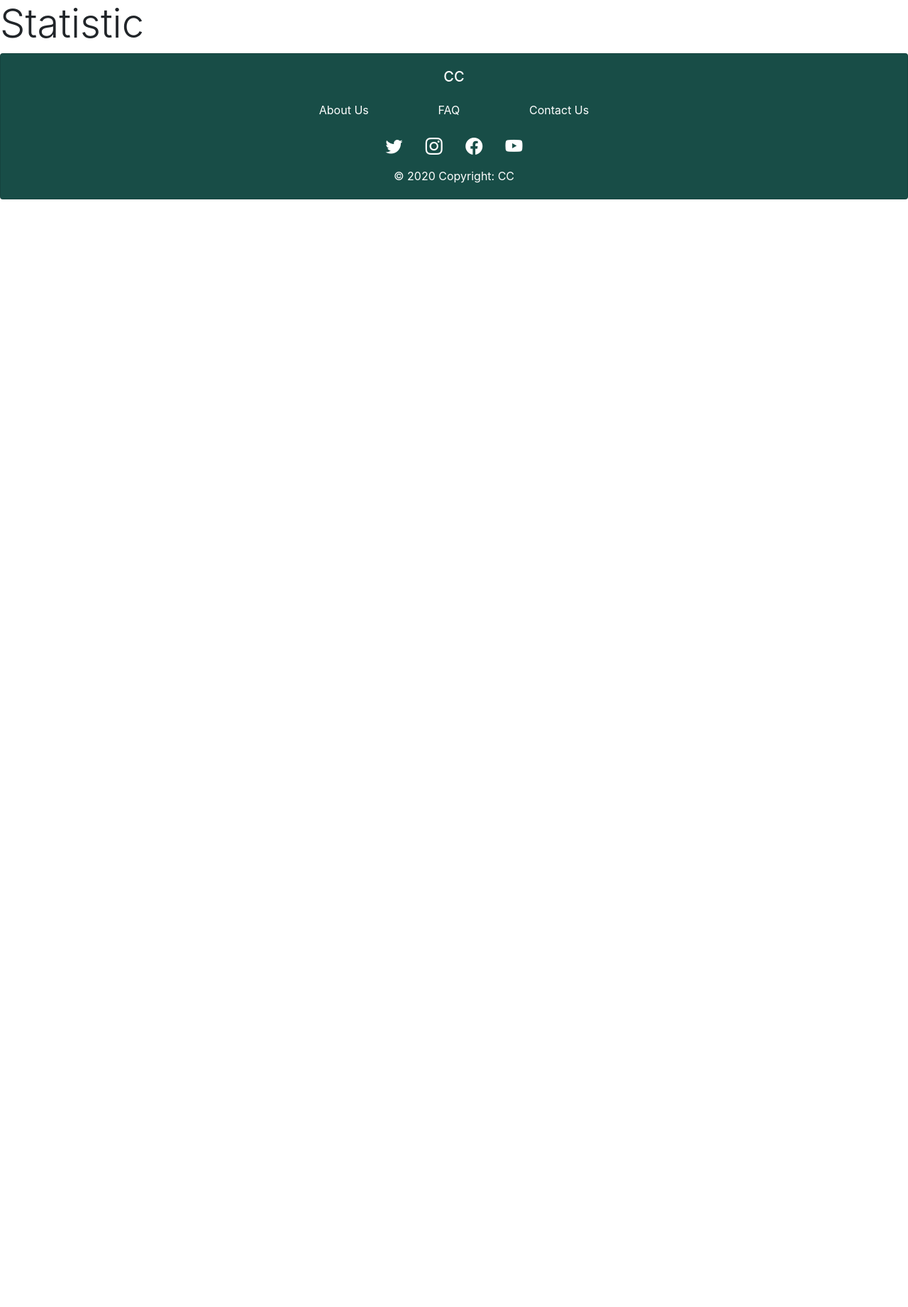
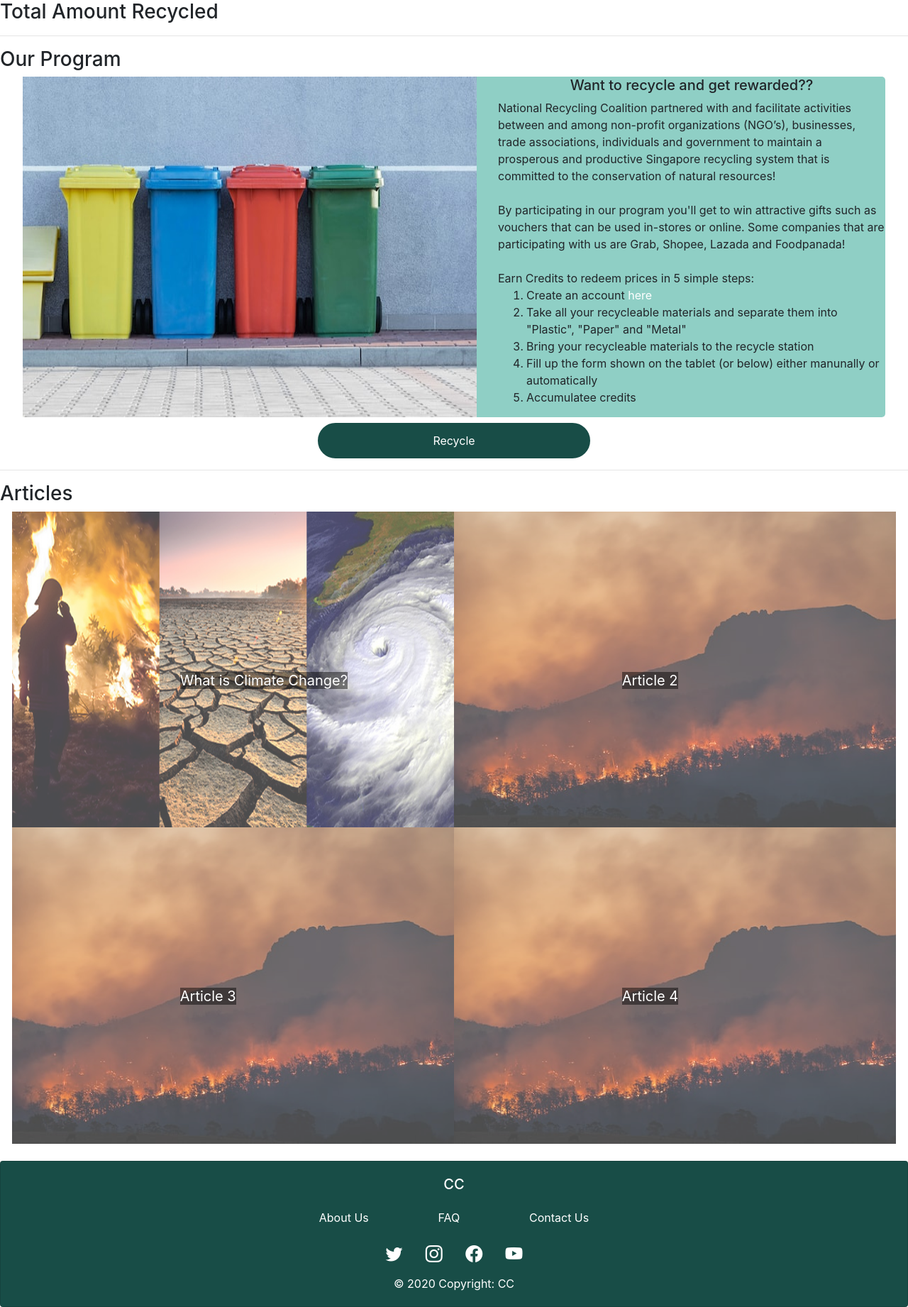
Before and after one commit to exfang/CodeOverFlow-Hackathon, a Flask app: page / in a window 1280 px wide. Shown: the part 56-1898 px from the top of the page at 71% size. Before the commit the page ends 337 px from the top, so only its background shows below. Run offline with Flask 2, Linux system fonts and the light colour scheme; some libraries are stand-ins or nearby versions.

Commit message:
home page updated as of 31/08/2022, 17:17

```diff
--- /dev/null
+++ b/static/CSS/home.css
@@ -0,0 +1,40 @@
+.program-content{
+    background-color: #00917b70;
+    border-radius: 5px;
+    width: 95%;
+    margin: auto;
+}
+
+.program-button{
+    width: 30%;
+    margin: auto;
+    height: 50%;
+}
+
+.program-button button{
+    background-color: #184D47;
+    width: 100%;
+    height:50px;
+    border: 2px solid #184D47;
+    border-radius: 500px;
+}
+
+.articles{
+    width: 95%;
+    margin: auto;
+}
+
+.articles a img{
+    width:100%;
+    height: 100%;
+    opacity: 70%;
+}
+
+.articles a span{
+    position: relative;
+    bottom:50%;
+    left:38%;
+    color: white;
+    background-color: rgba(0, 0, 0, 0.466);
+    font-size: 20px;
+}
--- a/templates/home.html
+++ b/templates/home.html
@@ -1,6 +1,61 @@
 {% extends "base.html" %}
 {% block title %}Home {% endblock %}
+{% block head %}
+<link rel="stylesheet" href="{{ url_for('static', filename='CSS/home.css')}}">
+{% endblock %}
 
 {% block content %}
-<h1 class="display-4">Statistic</h1>
+<h3>Total Amount Recycled</h3>
+<div>
+
+</div>
+<hr>
+<h3>Our Program</h3>
+<div class="program-content">
+    <div class="row my-2">
+        <img src="{{url_for('static', filename='Image/recycle-program.jpg')}}" atl="Image" class="col"></img>
+        <div class="col">
+            <h5 style="text-align: center;">Want to recycle and get rewarded??</h5>
+            National Recycling Coalition partnered with and facilitate activities between and among non-profit organizations (NGO’s),
+            businesses, trade associations, individuals and government to maintain a prosperous and productive Singapore recycling system that is committed to
+            the conservation of natural resources!
+            <br><br>
+            By participating in our program you'll get to win attractive gifts such as vouchers that can be used in-stores or online. Some companies that are
+            participating with us are Grab, Shopee, Lazada and Foodpanada!
+            <br><br>
+            Earn Credits to redeem prices in 5 simple steps:
+            <ol>
+                <li>Create an account <a href="">here</a></li>
+                <li>Take all your recycleable materials and separate them into "Plastic", "Paper" and "Metal"</li>
+                <li>Bring your recycleable materials to the recycle station</li>
+                <li>Fill up the form shown on the tablet (or below) either manunally or automatically</li>
+                <li>Accumulatee credits</li>
+            </ol>
+        </div>
+    </div>
+</div>
+<div class="program-button">
+    <button>
+         <a href="">Recycle</a>
+     </button>
+ </div>
+<hr>
+<h3>Articles</h3>
+<div class="articles">
+    <div class="row">
+        <a href="/" class="col p-0"><img src="{{url_for('static', filename='Image/climate-change.jpeg')}}" alt="global-warming">
+        <span>What is Climate Change?</span></a>
+
+        <a href="/" class="col p-0"><img src="{{url_for('static', filename='Image/global-warming.jpg')}}" alt="global-warming">
+        <span>Article 2</span></a>
+    </div>
+    <div class="row">
+        <a href="/" class="col p-0"><img src="{{url_for('static', filename='Image/global-warming.jpg')}}" alt="global-warming">
+        <span>Article 3</span></a>
+
+        <a href="/" class="col p-0"><img src="{{url_for('static', filename='Image/global-warming.jpg')}}" alt="global-warming">
+        <span>Article 4</span></a>
+    </div>
+</div>
+<br>
 {% endblock %}
```
Also changed, not shown: static/Image/climate-change.jpeg (added), static/Image/global-warming.jpg (added), static/Image/recycle-program.jpg (added).
